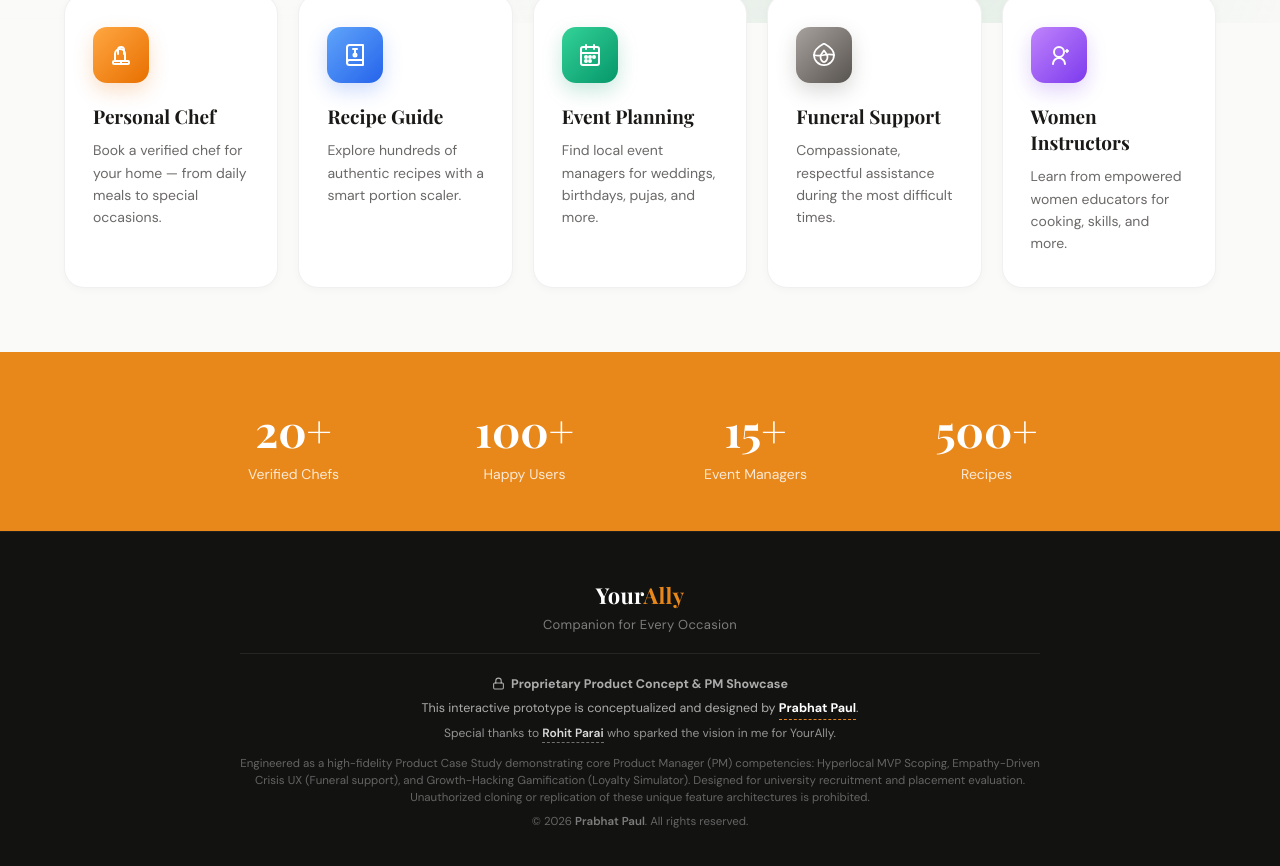
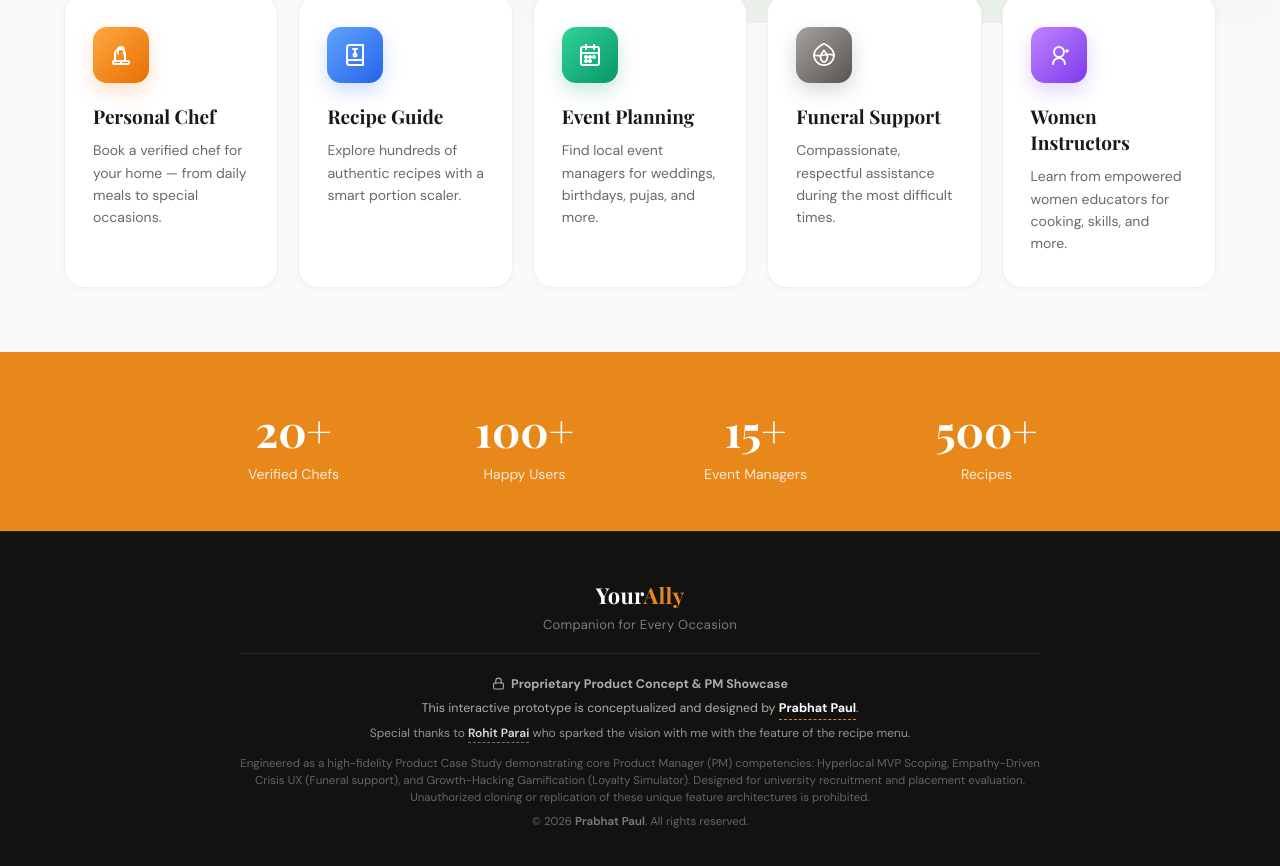
Before and after one commit to Prabhat-Paul/YourAlly, a React (Vite) app: page / in a window 1280 px wide. Shown: the part 777-1643 px from the top of the page. Built offline with nearby package versions, Linux system fonts and the light colour scheme; a web font is replaced by a local one.

Commit message:
Update footer credit to Rohit Parai, specifying his spark for the recipe menu feature

```diff
--- a/src/pages/shared/components.jsx
+++ b/src/pages/shared/components.jsx
@@ -786,7 +786,7 @@ export function Footer({ activeSection }) {
             >
               Rohit Parai
             </a>{" "}
-            who sparked the vision in me for YourAlly.
+            who sparked the vision with me with the feature of the recipe menu.
           </span>
         </p>
         <p
```
